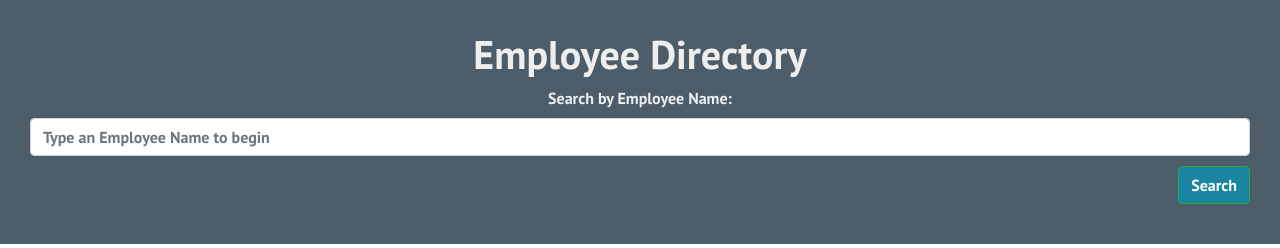
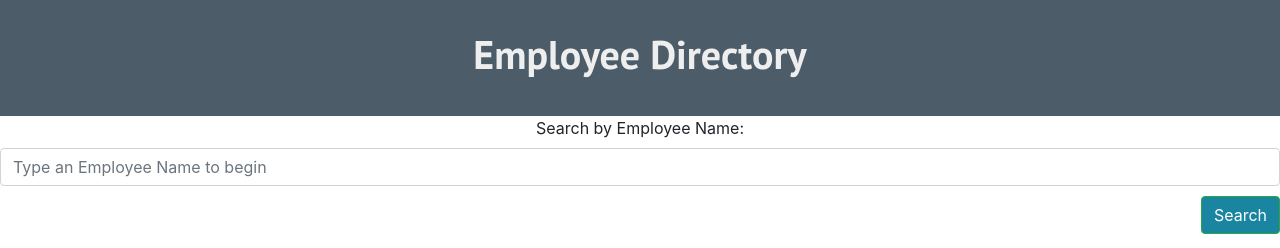
Before and after one commit to DS1826/employee-directory, a React (Create React App) app: page / in a window 1280 px wide. Shown: the top 248 px of the page. Built offline with nearby package versions, Linux system fonts and the light colour scheme; no server answers.

Commit message:
removed SearchName component from Header

```diff
--- a/src/components/Header/index.js
+++ b/src/components/Header/index.js
@@ -1,15 +1,11 @@
 import React from 'react';
 import "./style.css";
-import SearchName from '../SearchName';
+
 
 function Header() {
     return (
         <div className="header">
             <h1>Employee Directory</h1>
-
-        <SearchName>
-
-        </SearchName>
         </div>
     );
 }
```
